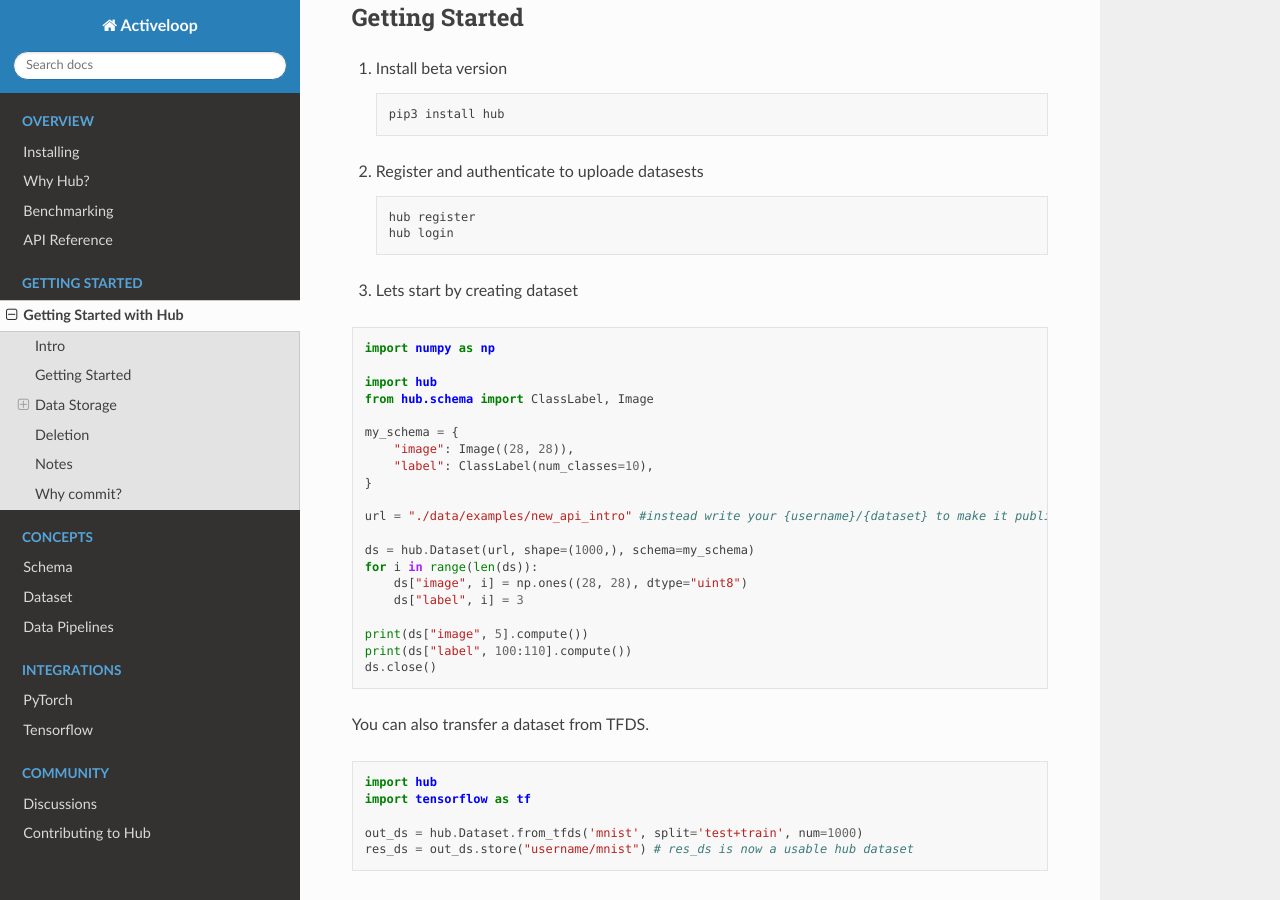
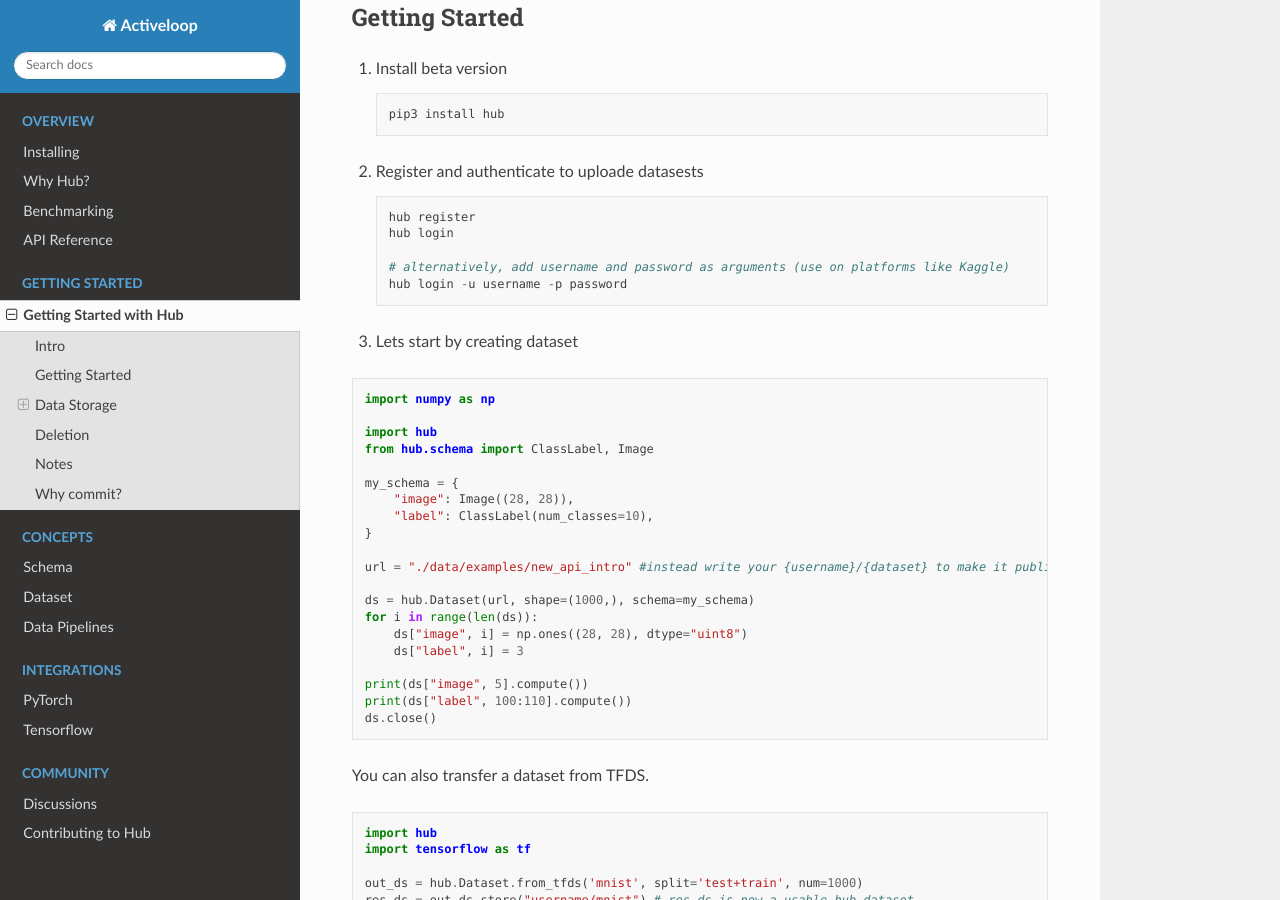
Before and after one commit to activeloopai/deeplake, a Sphinx documentation site: the page built from docs/source/simple.md, in a window 1280 px wide and 900 px high, scrolled down 599 px. Built offline with Sphinx 7.4.7 and the Read the Docs theme 2.0.0, drawn with Linux system fonts in a browser that asks for light colours.

Commit message:
Update simple.md
Add option to pass username & password for login command.

````diff
--- a/docs/source/simple.md
+++ b/docs/source/simple.md
@@ -25,6 +25,9 @@ Hub uses [Zarr](https://zarr.readthedocs.io/en/stable/) as a storage for chunked
     ```
     hub register
     hub login
+
+    # alternatively, add username and password as arguments (use on platforms like Kaggle)
+    hub login -u username -p password
     ```
 
 3. Lets start by creating dataset
````
